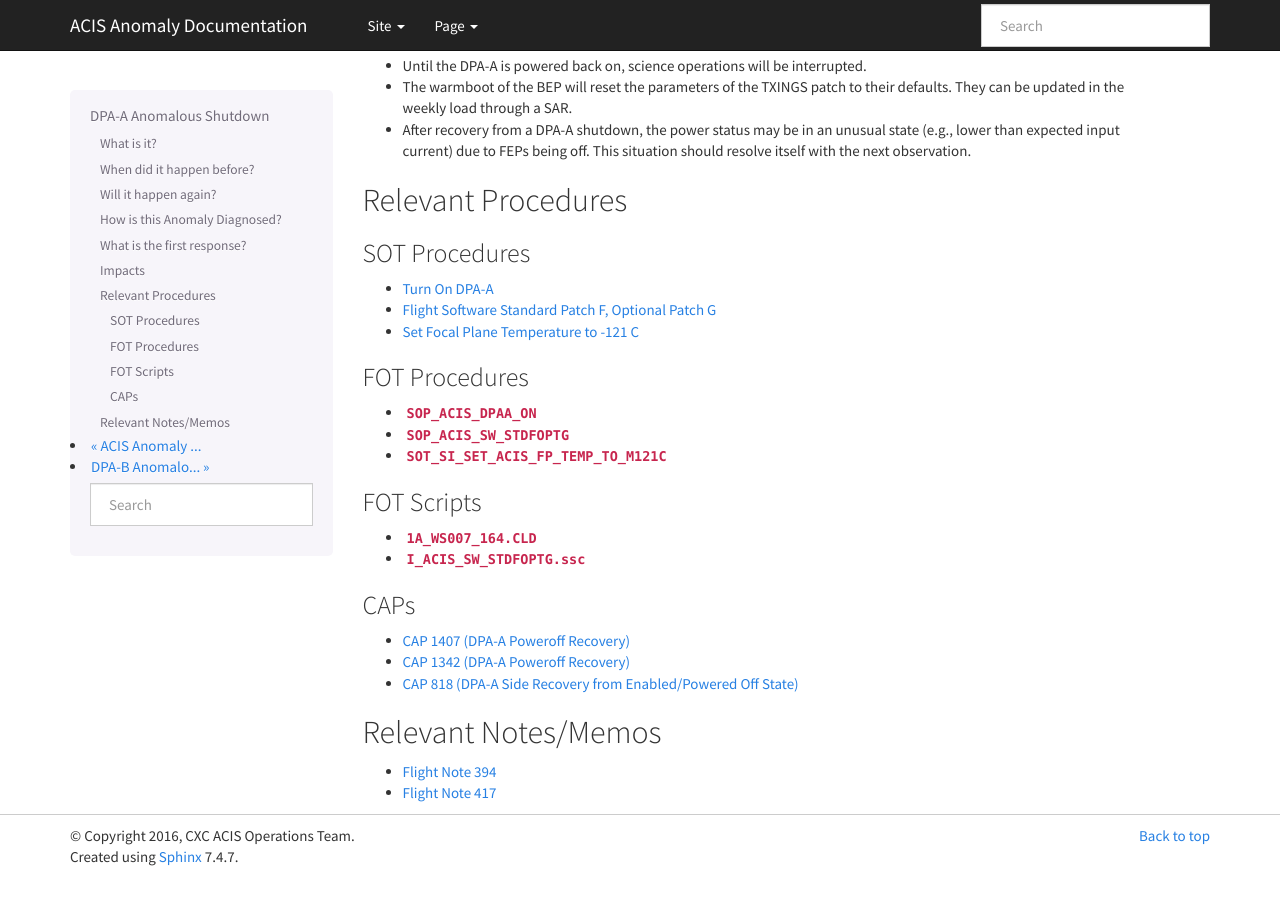
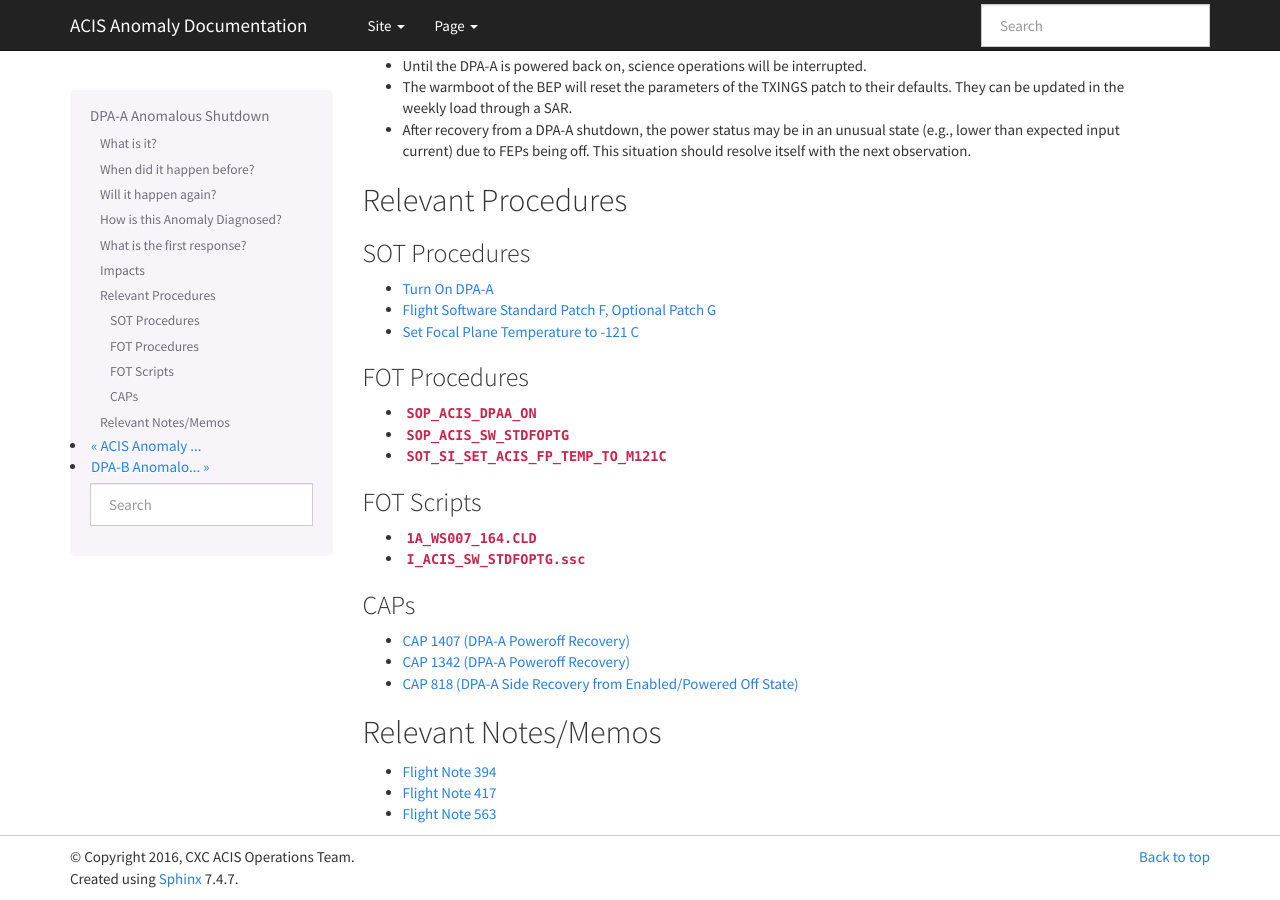
Before and after one commit to acisops/acis_anomaly_pages, a Sphinx documentation site: the page built from source/dpaa_shutdown.rst, in a window 1280 px wide and 900 px high, scrolled down 1304 px. Built offline with Sphinx 7.4.7, drawn with Linux system fonts in a browser that asks for light colours; before the commit the page ends 2182 px from its top, so only the background shows below that.

Commit message:
Adding in Flight Note 563

```diff
--- a/source/dpaa_shutdown.rst
+++ b/source/dpaa_shutdown.rst
@@ -130,3 +130,4 @@ Relevant Notes/Memos
 
 * `Flight Note 394 <http://cxc.cfa.harvard.edu/acis/memos/FN394.ps>`_
 * `Flight Note 417 <http://cxc.cfa.harvard.edu/acis/memos/FN417.ps>`_
+* `Flight Note 563 <https://occweb.cfa.harvard.edu/occweb/FOT/configuration/flightnotes/controlled/Flight_Note563_DPA-A_Turn_Off_Anomaly_Report.pdf>`_
```
